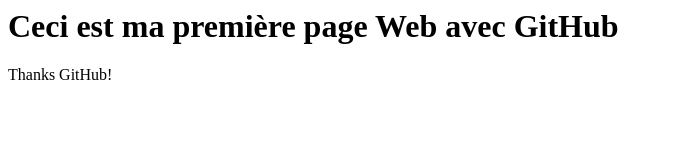
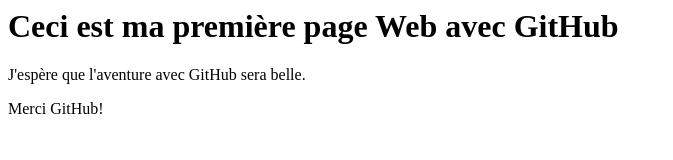
Before and after one commit to TANGUEU/tapi_Github, a plain HTML site: page index.html in a window 1280 px wide. Shown: the whole page, without its empty margins (0-673 px from the left). Drawn offline with Linux system fonts and the light colour scheme.

Commit message:
Update index.html

```diff
--- a/index.html
+++ b/index.html
@@ -1,4 +1,5 @@
 <html>
 <h1> Ceci est ma première page Web avec GitHub </h1>
-<p>Thanks GitHub!</p>
+<p>J'espère que l'aventure avec GitHub sera belle.</p>
+<p>Merci GitHub!</p>
 </html>
```
